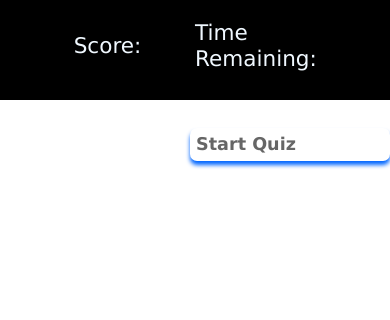
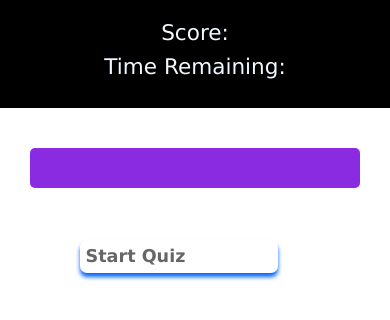
Before and after one commit to jongregory75/Code-Quiz, a plain HTML site: page index.html in a window 390 px wide. Drawn offline with nearby package versions, Linux system fonts and the light colour scheme.

Commit message:
added responsive css with column layout

```diff
--- a/assets/css/style.css
+++ b/assets/css/style.css
@@ -14,12 +14,6 @@ header {
     "Lucida Sans Unicode", Geneva, Verdana, sans-serif;
 }
 
-.main {
-  display: flex;
-  justify-content: center;
-  padding-top: 20px;
-}
-
 div .topBar {
   display: flex;
   justify-content: space-between;
@@ -31,10 +25,6 @@ div {
   color: blueviolet;
   width: 75%;
   display: flex;
-  justify-content: center;
-}
-
-.startButton {
   justify-content: center;
 }
 
@@ -53,8 +43,24 @@ h4 .showScore {
   color: aliceblue;
 }
 
+.main {
+  display: flex;
+  justify-content: center;
+  flex-direction: column;
+  padding-top: 20px;
+}
+
+.startButton {
+  justify-content: center;
+}
+
 .questions {
-  width: 40%;
+  width: 100%;
+  justify-content: center;
+  flex-direction: column;
+  padding-top: 20px;
+  padding-bottom: 20px;
+  text-align: center;
 }
 
 #question {
@@ -69,8 +75,10 @@ h4 .showScore {
   border-width: 2px;
   line-height: 1.5;
   padding-top: 20px;
+  padding-bottom: 20px;
 }
 
+/* generated choice buttons initial*/
 button {
   margin-left: 20%;
   margin-top: 8px;
@@ -88,10 +96,53 @@ button {
   text-align: left;
 }
 
+/* generated choice buttons active*/
 button:active {
-  /* set time duration to your needs */
-  animation: gradient 100ms;
+  animation: gradient 50ms;
   background: rgb(175, 208, 240);
   color: #fff;
   box-shadow: none;
 }
+
+@media screen and (max-width: 768px) {
+  header {
+    flex-direction: column;
+  }
+
+  /* .aboutSectionContainer {
+    display: flex;
+    flex-direction: column;
+    align-items: flex-start;
+    padding: 20px 30px;
+  }
+
+  h2 {
+    justify-self: flex-end;
+    text-align: right;
+    font-size: 150%;
+    padding: 10px;
+    right: 80%;
+    width: 10%;
+    height: 100%;
+    border: 0px solid white;
+  } */
+
+  .main {
+    display: flex;
+    flex-direction: column;
+    flex: 1 0 300px;
+    align-items: flex-start;
+    padding: 20px 30px;
+  }
+
+  /* .contactSectionContainer {
+    display: flex;
+    flex-direction: column;
+  }
+  .resumeSectionContainer {
+    display: flex;
+    flex-direction: column;
+    align-items: flex-start;
+    padding: 20px;
+  } */
+}
--- a/assets/javascript/script.js
+++ b/assets/javascript/script.js
@@ -96,6 +96,8 @@ function drawQuestion() {
       showScore.textContent = score;
       qIndex++;
       drawQuestion();
+      //TODO: clear screen to GAME OVER content
+      //TODO: high score logic/local storage/persist
     } else {
       secondsLeft -= 5;
       qIndex++;
--- a/index.html
+++ b/index.html
@@ -5,7 +5,10 @@
     <meta name="viewport" content="width=device-width" />
     <meta http-equiv="X-UA-Compatible" content="ie=edge" />
     <link rel="stylesheet" href="assets/css/reset.css" />
-    <link href="https://cdn.jsdelivr.net/npm/bootstrap@5.0.0-beta3/dist/css/bootstrap.min.css" rel="stylesheet">
+    <link
+      href="https://cdn.jsdelivr.net/npm/bootstrap@5.0.0-beta3/dist/css/bootstrap.min.css"
+      rel="stylesheet"
+    />
     <link rel="stylesheet" href="./assets/css/style.css" />
     <link rel="script" src="./assets/javascript/script.js" />
     <title>Javascript Quiz</title>
@@ -22,18 +25,20 @@
       <!-- container for the clock -->
       <div class="topBar">
         <h4>Time Remaining:</h4>
-        <h4 class="clock"
-      ></h4></div>
+        <h4 class="clock"></h4>
+      </div>
     </header>
     <main class="main" id="mainContent">
-    <div class="questions"></div>
+      <div class="questions">
         <h3 id="question"></h3>
-      <ul id="choices">
-      </ul>
+      </div>
+      <div>
+        <ul id="choices"></ul>
       </div>
       <div>
         <button id="startQuiz" class="startButton">Start Quiz</button>
-  </div></main>
+      </div>
+    </main>
     <script src="./assets/javascript/script.js"></script>
   </body>
 </html>
```
Lines whose indentation alone changed are shown as unchanged.
